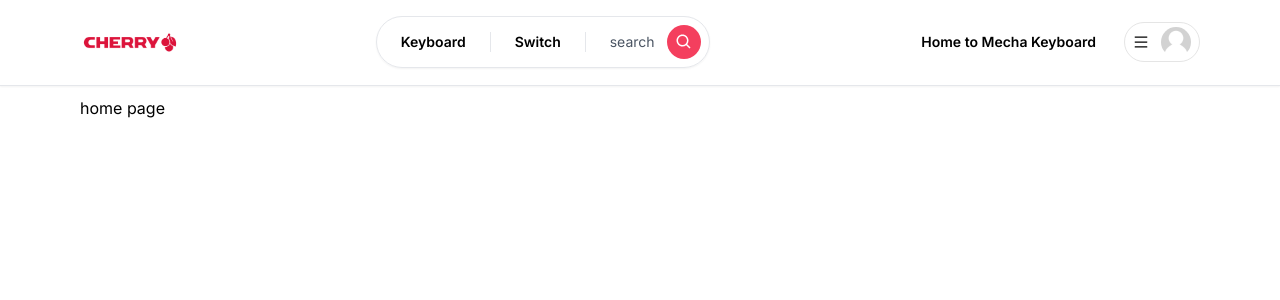
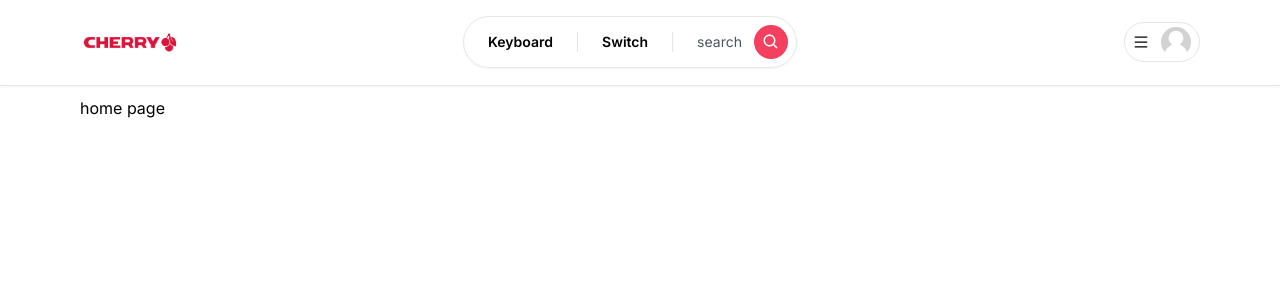
Before and after one commit to al-Reza89/web-project-e-commerce, a Next.js app: page / in a window 1280 px wide. Shown: the top 300 px of the page. Built offline with nearby package versions, Linux system fonts and the light colour scheme; no server answers; the database is empty.

Commit message:
create bank accout backend

```diff
--- /dev/null
+++ b/app/actions/getBankInformation.ts
@@ -0,0 +1,17 @@
+import prisma from "@/app/libs/prismadb";
+
+export default async function getBankInformation(userId: string | undefined) {
+  try {
+    const bankInformationResponse = await prisma.bank.findUnique({
+      where: {
+        userId: userId as string,
+      },
+    });
+
+    if (!bankInformationResponse) return null;
+
+    return bankInformationResponse;
+  } catch (error: any) {
+    return null;
+  }
+}
--- /dev/null
+++ b/app/api/bank/route.ts
@@ -0,0 +1,28 @@
+import getCurrentUser from "@/app/actions/getCurrentUser";
+import { NextResponse } from "next/server";
+
+export async function POST(request: Request) {
+  const currentUser = await getCurrentUser();
+
+  if (!currentUser) {
+    return NextResponse.json("no current user");
+  }
+
+  const body = await request.json();
+
+  const { secret } = body;
+
+  try {
+    const BankResponse = await prisma?.bank.create({
+      data: {
+        secret: secret,
+        createStatus: true,
+        userId: currentUser.id,
+      },
+    });
+
+    return NextResponse.json(BankResponse);
+  } catch (error) {
+    return NextResponse.json(error);
+  }
+}
--- a/app/components/modals/LoginModal.tsx
+++ b/app/components/modals/LoginModal.tsx
@@ -100,7 +100,7 @@ const LoginModal = () => {
       />
       <div className=" text-neutral-500 mt-4 font-light">
         <div className=" justify-center flex flex-row items-center gap-2">
-          <div>First time using Airbnb?</div>
+          <div>First time using cherry?</div>
           <div
             onClick={toggle}
             className="text-neutral-800 cursor-pointer hover:underline"
--- a/app/components/modals/Modal.tsx
+++ b/app/components/modals/Modal.tsx
@@ -63,7 +63,7 @@ const Modal: React.FC<ModalProos> = ({
 
   return (
     <>
-      <div className="justify-center items-center flex overflow-x-hidden overflow-y-auto fixed inset-0 z-50 outline-none focus:outline-none bg-neutral-800/70">
+      <div className="justify-center items-center flex overflow-x-hidden pt-10 overflow-y-auto fixed inset-0 z-50 outline-none focus:outline-none bg-neutral-800/70">
         <div className="relative w-full md:w-4/6 lg:w-3/6 xl:w-2/5 my-6 mx-auto h-full lg:h-auto md:h-auto">
           {/* content */}
           <div
--- a/app/components/modals/RegisterModal.tsx
+++ b/app/components/modals/RegisterModal.tsx
@@ -58,7 +58,7 @@ const RegisterModal = () => {
 
   const bodyContent = (
     <div className="flex flex-col gap-4">
-      <Heading title="Welcome to Airbnb" subtitle="Create an account" />
+      <Heading title="Welcome to Cherry" subtitle="Create an account" />
       <Input
         id="email"
         label="Email"
--- a/app/components/navbar/Navbar.tsx
+++ b/app/components/navbar/Navbar.tsx
@@ -4,13 +4,15 @@ import Container from "../Container";
 import Logo from "./Logo";
 import Search from "./Search";
 import UserMenu from "./UserMenu";
-import { User } from "@prisma/client";
+import { Bank, User } from "@prisma/client";
+import getBankInformation from "@/app/actions/getBankInformation";
 
 interface NavbarProps {
   currentUser?: User | null;
+  bankInformation?: Bank | null;
 }
 
-const Navbar: React.FC<NavbarProps> = ({ currentUser }) => {
+const Navbar: React.FC<NavbarProps> = ({ currentUser, bankInformation }) => {
   // console.log({ currentUser });
 
   return (
@@ -20,7 +22,10 @@ const Navbar: React.FC<NavbarProps> = ({ currentUser }) => {
           <div className="flex flex-row items-center justify-between gap-3 md:gap-0">
             <Logo />
             <Search />
-            <UserMenu currentUser={currentUser} />
+            <UserMenu
+              currentUser={currentUser}
+              bankInformation={bankInformation}
+            />
           </div>
         </Container>
       </div>
--- a/app/components/navbar/UserMenu.tsx
+++ b/app/components/navbar/UserMenu.tsx
@@ -5,14 +5,18 @@ import Avatar from "../Avatar";
 import MenuItem from "./MenuItem";
 import useRegisterModal from "@/app/hooks/useRegisterModal";
 import useLoginModal from "@/app/hooks/useLoginModal";
-import { User } from "@prisma/client";
+import { Bank, User } from "@prisma/client";
 import { signOut } from "next-auth/react";
 
 interface UserMenuProps {
   currentUser?: User | null;
+  bankInformation?: Bank | null;
 }
 
-const UserMenu: React.FC<UserMenuProps> = ({ currentUser }) => {
+const UserMenu: React.FC<UserMenuProps> = ({
+  currentUser,
+  bankInformation,
+}) => {
   const registerModal = useRegisterModal();
   const loginModal = useLoginModal();
   const [isOpen, setIsOpen] = useState(false);
@@ -21,14 +25,25 @@ const UserMenu: React.FC<UserMenuProps> = ({ currentUser }) => {
     setIsOpen((value) => !value);
   }, []);
 
+  console.log(bankInformation);
+
   return (
     <div className="relative">
       <div className="flex flex-row items-center gap-3">
+        {currentUser && (
+          <div>
+            {bankInformation?.createStatus ? (
+              <div>${bankInformation?.currentMoney}</div>
+            ) : (
+              <div>$ 0</div>
+            )}
+          </div>
+        )}
         <div
           onClick={() => {}}
           className="hidden md:block text-sm font-semibold py-3 px-4 rounded-full hover:bg-neutral-100 transition cursor-pointer "
         >
-          Home to Mecha Keyboard
+          {currentUser?.name}
         </div>
         <div
           onClick={toggleOpen}
@@ -47,7 +62,9 @@ const UserMenu: React.FC<UserMenuProps> = ({ currentUser }) => {
               <>
                 <MenuItem onClick={() => {}} label="My Cart" />
                 <MenuItem onClick={() => {}} label="My fevourits" />
-                <MenuItem onClick={() => {}} label="Bank Account" />
+                {bankInformation === null && (
+                  <MenuItem onClick={() => {}} label="Create Bank Acc." />
+                )}
                 <MenuItem onClick={() => {}} label="My Order" />
                 <hr />
                 <MenuItem onClick={() => signOut()} label="Logout" />
--- a/app/layout.tsx
+++ b/app/layout.tsx
@@ -6,6 +6,7 @@ import { Inter } from "next/font/google";
 import ToasterProvider from "./providers/ToasterProvider";
 import LoginModal from "./components/modals/LoginModal";
 import getCurrentUser from "./actions/getCurrentUser";
+import getBankInformation from "./actions/getBankInformation";
 
 const inter = Inter({ subsets: ["latin"] });
 
@@ -19,11 +20,12 @@ export default async function RootLayout({
 }: {
   children: React.ReactNode;
 }) {
-  // it is server component so ekhane data fetch korte pari
+  const currentUser = await getCurrentUser();
+  // console.log({ currentUser: currentUser });
 
-  const currentUser = await getCurrentUser();
-  // ekhane eivabe o likhte partam
-  //  const currentUser=await prisma?.user.find().... but scalabel korar jonno eivabe lekha
+  const userId: string | undefined = currentUser?.id;
+
+  const bankInformation = await getBankInformation(userId);
 
   return (
     <html lang="en">
@@ -31,7 +33,7 @@ export default async function RootLayout({
         <ToasterProvider />
         <LoginModal />
         <RegisterModal />
-        <Navbar currentUser={currentUser} />
+        <Navbar currentUser={currentUser} bankInformation={bankInformation} />
         {children}
       </body>
     </html>
```
Also changed, not shown: 1 other file (tests, documents, lock files or other folders).
